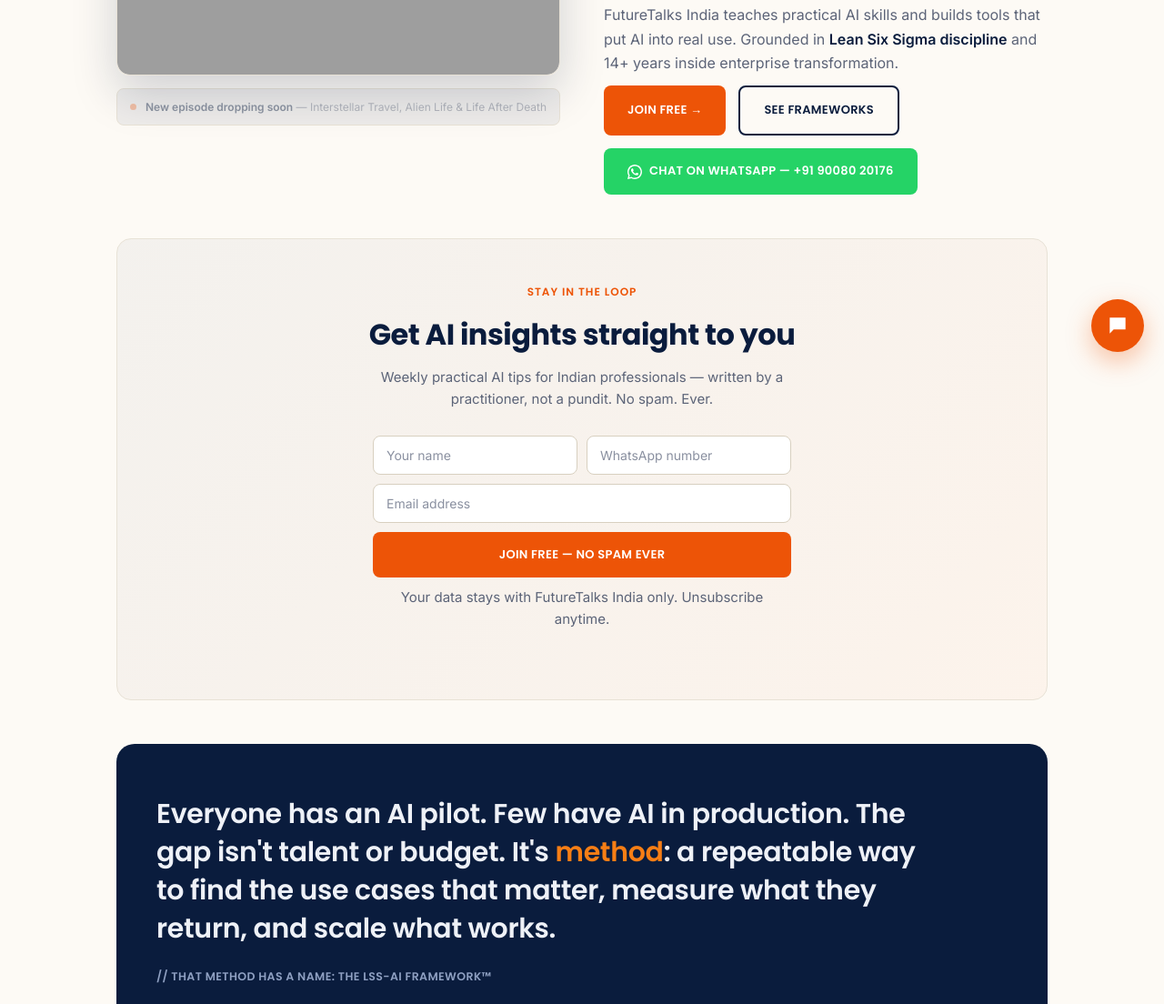
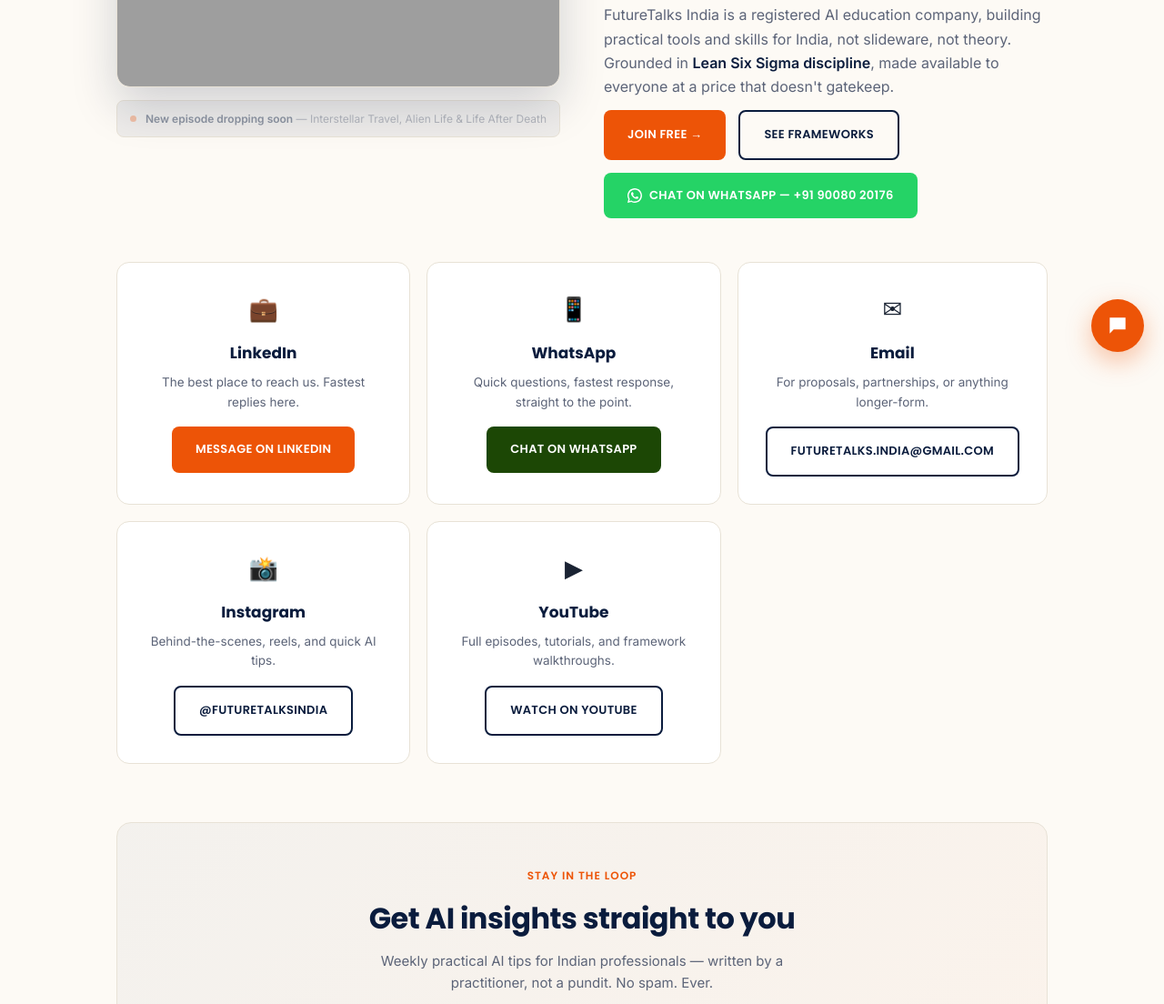
Before and after one commit to girr1990/futuretalksindia, a website: page index.html in a window 1280 px wide. Shown: the part 391-1495 px from the top of the page at 91% size. Drawn offline with Linux system fonts and the light colour scheme; grey boxes are pictures that could not be loaded.

Commit message:
Add Connect cards below hero and update hero copy to drop tenure framing
- Duplicate LinkedIn/WhatsApp/Email/Instagram/YouTube cards from the
  Connect page directly below the hero video block
- Replace hero paragraph with registered-company, no-gatekeep positioning

```diff
--- a/index.html
+++ b/index.html
@@ -68,6 +68,8 @@
 .btn-ghost:hover { background: var(--navy); color: #fff; }
 .btn-wa { background: #25D366; color: #fff; border: none; }
 .btn-wa:hover { background: #22c55e; transform: translateY(-2px); }
+.btn-green { background: var(--green); color: #fff; }
+.btn-green:hover { transform: translateY(-2px); box-shadow: 0 12px 28px rgba(28,71,5,0.25); }
 /* SUBSCRIBE */
 .sub-band { background: linear-gradient(135deg,rgba(10,28,61,0.04),rgba(237,84,7,0.04)); border: 1px solid var(--line); border-radius: 16px; padding: 48px 40px; text-align: center; margin: 0 0 48px; }
 .sub-band .mono { display: block; margin-bottom: 12px; }
@@ -121,6 +123,12 @@
 .fact { background: var(--card); padding: 18px 22px; display: flex; justify-content: space-between; align-items: center; gap: 16px; }
 .fact .k { font-family: var(--label); font-weight: 700; font-size: 10.5px; letter-spacing: 0.4px; text-transform: uppercase; color: var(--text-faint); }
 .fact .v { font-family: var(--display); font-weight: 700; font-size: 15px; text-align: right; color: var(--navy); }
+.contact-grid { display: grid; grid-template-columns: 1fr 1fr; gap: 18px; }
+@media (max-width: 680px) { .contact-grid { grid-template-columns: 1fr; } }
+.contact-card { background: var(--card); border: 1px solid var(--line); border-radius: 14px; padding: 30px; text-align: center; }
+.contact-card .icon { font-size: 26px; margin-bottom: 14px; }
+.contact-card h3 { font-family: var(--display); font-size: 17px; font-weight: 700; margin-bottom: 8px; color: var(--navy); }
+.contact-card p { color: var(--text-dim); font-size: 13.5px; margin-bottom: 16px; }
 .connect { text-align: center; background: var(--navy); padding: 80px 0; margin-top: 40px; }
 .connect h2 { font-family: var(--display); font-size: clamp(26px, 4.6vw, 44px); font-weight: 700; letter-spacing: -0.7px; margin-bottom: 18px; line-height: 1.15; color: #ffffff; }
 .connect h2 .accent { color: var(--gold); }
@@ -214,7 +222,7 @@
       <div class="hero-text-col">
         <div class="eyebrow"><span class="mono">Applied AI Education &middot; Products &middot; Research</span></div>
         <h1>Most enterprise AI fails.<br>Not the model.<br><span class="accent">The method.</span></h1>
-        <p class="lead">FutureTalks India teaches practical AI skills and builds tools that put AI into real use. Grounded in <b>Lean Six Sigma discipline</b> and 14+ years inside enterprise transformation.</p>
+        <p class="lead">FutureTalks India is a registered AI education company, building practical tools and skills for India, not slideware, not theory. Grounded in <b>Lean Six Sigma discipline</b>, made available to everyone at a price that doesn't gatekeep.</p>
         <div class="cta-row">
           <a class="btn btn-primary" href="#subscribe">Join Free &rarr;</a>
           <a class="btn btn-ghost" href="frameworks.html">See frameworks</a>
@@ -229,6 +237,43 @@
 
     </div>
   </header>
+
+  <!-- CONNECT CARDS -->
+  <section style="padding-top:0;">
+    <style>@media (min-width:681px){ .contact-grid-3 { grid-template-columns: repeat(3,1fr); } }</style>
+    <div class="contact-grid contact-grid-3">
+      <div class="contact-card">
+        <div class="icon">&#128188;</div>
+        <h3>LinkedIn</h3>
+        <p>The best place to reach us. Fastest replies here.</p>
+        <a class="btn btn-primary" href="https://www.linkedin.com/company/futuretalksindia" target="_blank" rel="noopener">Message on LinkedIn</a>
+      </div>
+      <div class="contact-card">
+        <div class="icon">&#128241;</div>
+        <h3>WhatsApp</h3>
+        <p>Quick questions, fastest response, straight to the point.</p>
+        <a class="btn btn-green" href="https://wa.me/919008020176" target="_blank" rel="noopener">Chat on WhatsApp</a>
+      </div>
+      <div class="contact-card">
+        <div class="icon">&#9993;</div>
+        <h3>Email</h3>
+        <p>For proposals, partnerships, or anything longer-form.</p>
+        <a class="btn btn-ghost" href="mailto:futuretalks.india@gmail.com">futuretalks.india@gmail.com</a>
+      </div>
+      <div class="contact-card">
+        <div class="icon">&#128248;</div>
+        <h3>Instagram</h3>
+        <p>Behind-the-scenes, reels, and quick AI tips.</p>
+        <a class="btn btn-ghost" href="https://www.instagram.com/futuretalksindia" target="_blank" rel="noopener">@futuretalksindia</a>
+      </div>
+      <div class="contact-card">
+        <div class="icon">&#9654;</div>
+        <h3>YouTube</h3>
+        <p>Full episodes, tutorials, and framework walkthroughs.</p>
+        <a class="btn btn-ghost" href="https://www.youtube.com/@futuretalks_india" target="_blank" rel="noopener">Watch on YouTube</a>
+      </div>
+    </div>
+  </section>
 
   <!-- SUBSCRIBE BAND -->
   <div class="sub-band" id="subscribe">
```
